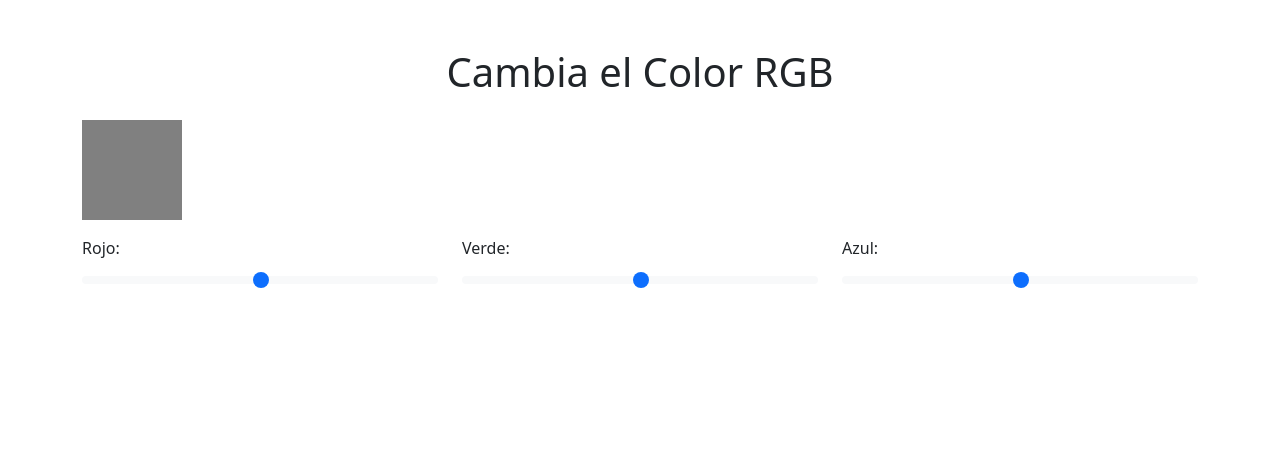
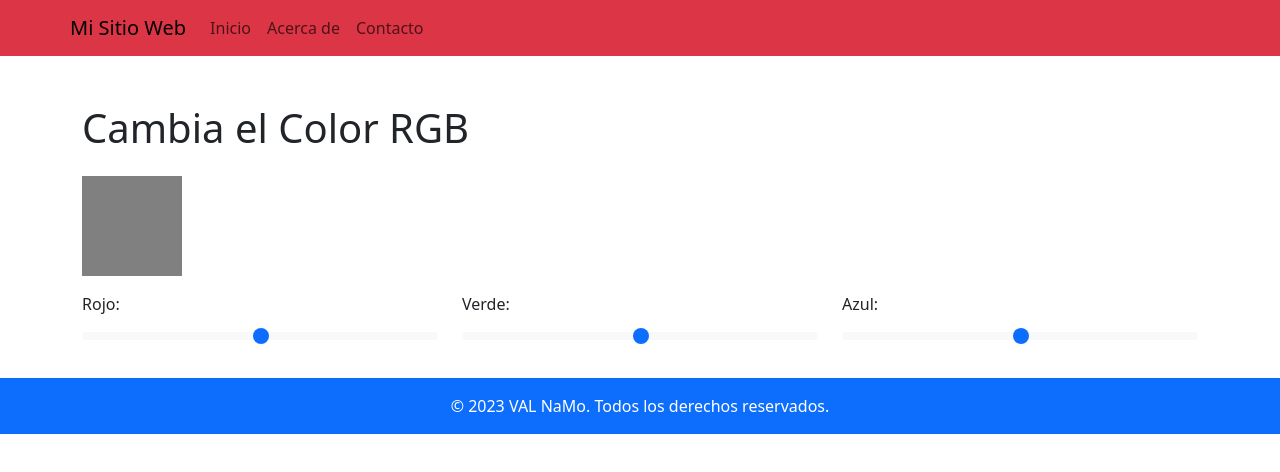
Before and after one commit to tacosalpastor02/control_de_color, a plain HTML site: page index.html in a window 1280 px wide. Drawn offline with nearby package versions, Linux system fonts and the light colour scheme.

Commit message:
Personalizacion de pagina

```diff
--- a/index.html
+++ b/index.html
@@ -11,14 +11,37 @@
         #miDiv {
             width: 100px;
             height: 100px;
-            background-color: rgb(50, 100, 46);
+            background-color: rgb(0, 0, 0);
         }
     </style>
 </head>
-<!--MT es la distancia del margen, se cambia con respecto al titulo-->
-<body class="container mt-5">
+<body>
+    <!-- Encabezado (Header) con Navbar -->
+    <header class="bg-danger text-white">
+        <nav class="navbar navbar-expand-lg container">
+            <a class="navbar-brand" href="#">Mi Sitio Web</a>
+            <button class="navbar-toggler" type="button" data-toggle="collapse" data-target="#navbarNav" aria-controls="navbarNav" aria-expanded="false" aria-label="Toggle navigation">
+                <span class="navbar-toggler-icon"></span>
+            </button>
+            <div class="collapse navbar-collapse" id="navbarNav">
+                <ul class="navbar-nav ml-auto">
+                    <li class="nav-item">
+                        <a class="nav-link" href="#">Inicio</a>
+                    </li>
+                    <li class="nav-item">
+                        <a class="nav-link" href="#">Acerca de</a>
+                    </li>
+                    <li class="nav-item">
+                        <a class="nav-link" href="#">Contacto</a>
+                    </li>
+                </ul>
+            </div>
+        </nav>
+    </header>
+
+    <div class="container mt-5">
         <!-- Título -->
-    <h1 class="text-center mb-4" '>Cambia el Color RGB</h1>
+        <h1 class="mb-4">Cambia el Color RGB</h1>
 
         <div class="mb-4">
             <div id="miDiv" class="mb-3"></div>
@@ -37,7 +60,15 @@
                 </div>
             </div>
         </div>
+    </div>
 
+    <!-- Pie de página (Footer) -->
+    <footer class="bg-primary text-white text-center py-3 mb-15">
+        &copy; 2023 VAL NaMo. Todos los derechos reservados.
+    </footer>
+
+    <!-- Scripts de Bootstrap y JavaScript -->
+    <script src="https://cdn.jsdelivr.net/npm/bootstrap@5.3.0/dist/js/bootstrap.bundle.min.js"></script>
     <script>
         // Obtener referencias a los controles
         const redSlider = document.getElementById('red');
```
Lines whose indentation alone changed are shown as unchanged.
